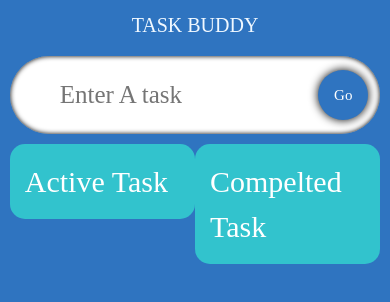
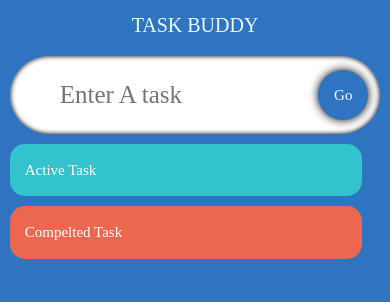
Before and after one commit to Rohit1415/TaskBuddy, a React (Create React App) app: page / in a window 390 px wide. Shown: the top 302 px of the page. Built offline with nearby package versions, Linux system fonts and the light colour scheme; a web font is replaced by a local one.

Commit message:
compelted-task-color-change

```diff
--- a/src/Component/style.css
+++ b/src/Component/style.css
@@ -101,11 +101,14 @@
     font-size: 25px;
     cursor: pointer;
 }
-@media  (max-width: 1200px)
+.remove{
+    background-color: rgb(235, 103, 80);
+}
+@media  (max-width: 1100px)
 {
-    .todos_single
+    .todos
     {
-        width: 40%;
+        width: 45%;
     }
 }
 @media  (max-width: 700px)
@@ -114,12 +117,18 @@
     {
         width: 95%;
     }
-    .todos{
+    .todos
+    {
         width: 95%;
+        margin-bottom: 10px;
     }
-    .todos_single
+    .todos_heading
     {
-        margin-top: 10px;
-        width: 100%;
+        font-size: 15px;
+    }
+    .todo-container
+    {
+        width: 95%;
+        flex-direction: column;
     }
 }
```
